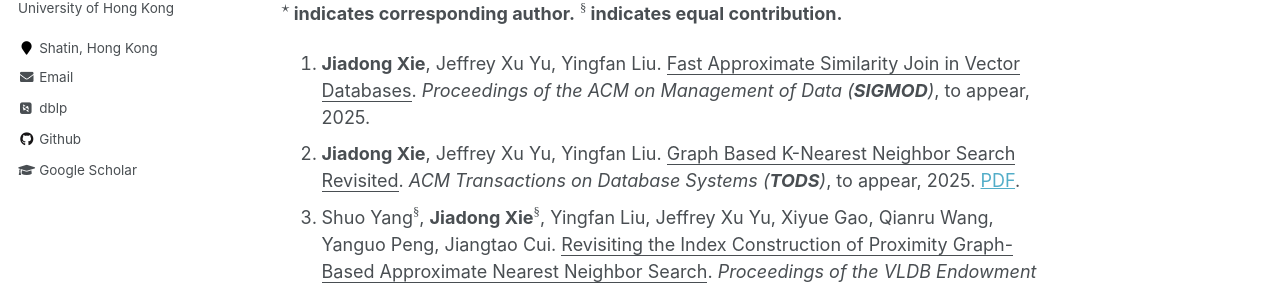
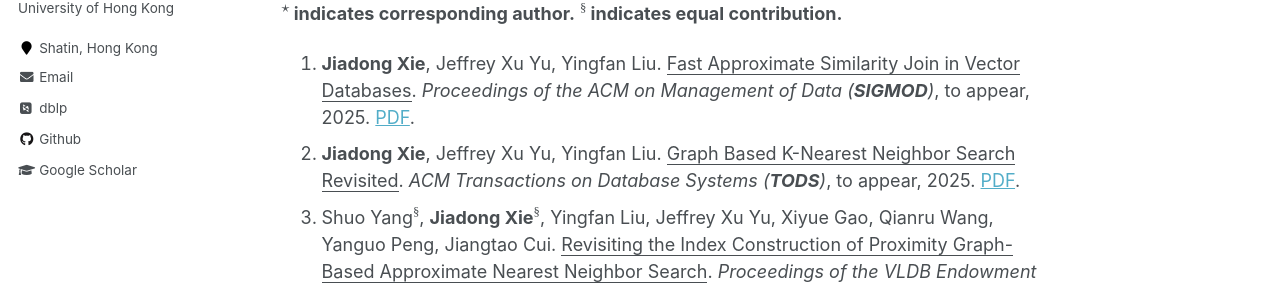
Before and after one commit to Xiejiadong/Xiejiadong.github.io, a Jekyll site: the page built from _pages/about.md, in a window 1280 px wide and 900 px high. Shown: the part 418-707 px from the top of the window. Built offline with Jekyll 4.4.1, drawn with Linux system fonts in a browser that asks for light colours; some web fonts are replaced; formulas are drawn with MathJax 3.

Commit message:
upd sigmod25

```diff
--- a/_pages/about.md
+++ b/_pages/about.md
@@ -21,7 +21,7 @@ Publications
 
 1. **Jiadong Xie**, Jeffrey Xu Yu, Yingfan Liu.
    <u>Fast Approximate Similarity Join in Vector Databases</u>.
-   *Proceedings of the ACM on Management of Data (**SIGMOD**)*, to appear, 2025.
+   *Proceedings of the ACM on Management of Data (**SIGMOD**)*, to appear, 2025. [PDF](/files/paper/%5Bsigmod25%5Dvector_join.pdf).
 2. **Jiadong Xie**, Jeffrey Xu Yu, Yingfan Liu.
    <u>Graph Based K-Nearest Neighbor Search Revisited</u>.
    *ACM Transactions on Database Systems (**TODS**)*, to appear, 2025. [PDF](https://dl.acm.org/doi/pdf/10.1145/3736716).
```
Also changed, not shown: 1 other file.
